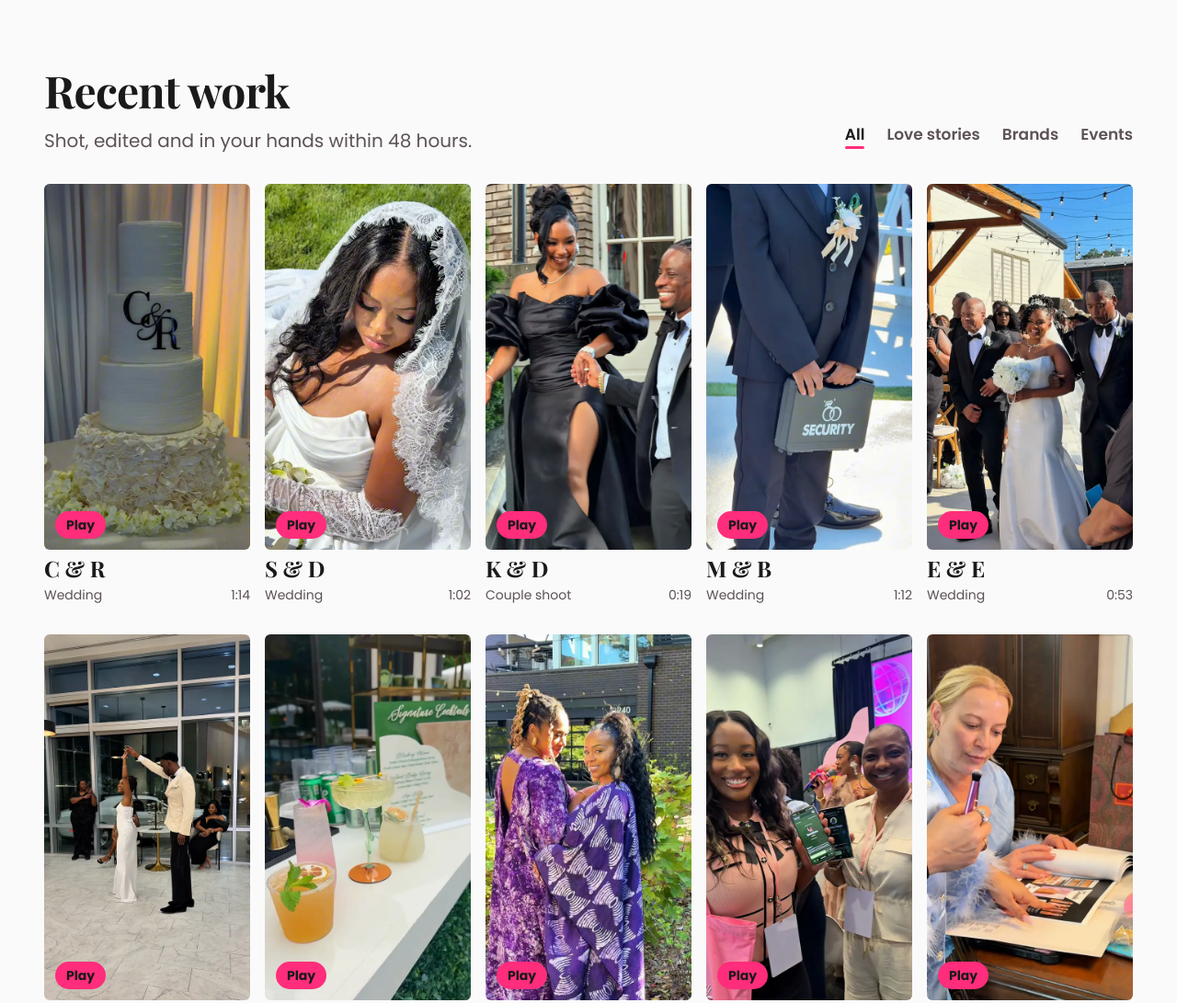
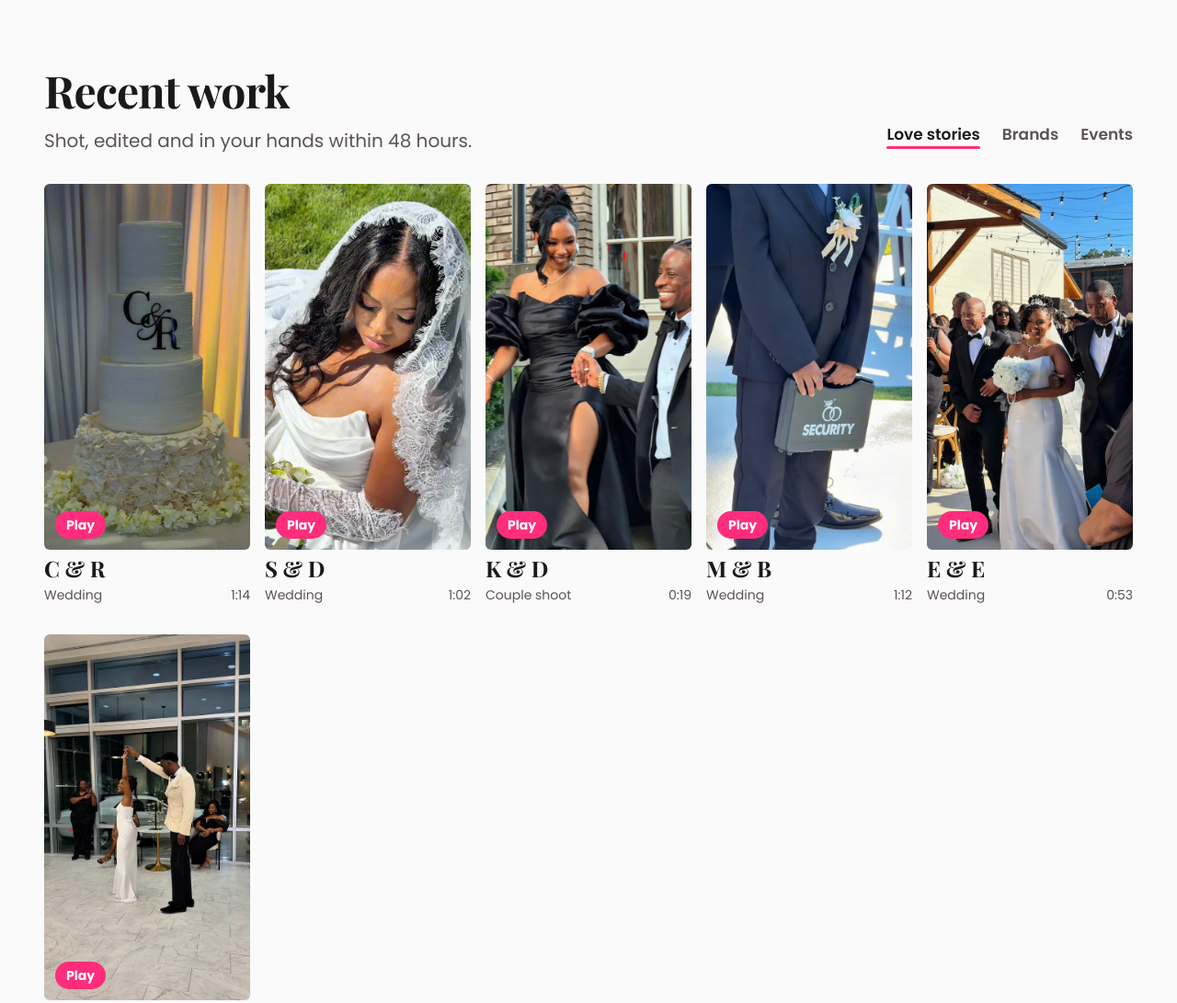
Before and after one commit to adeyvsvf/shotbykissu, a plain HTML site: page index.html in a window 1280 px wide. Shown: the part 840-1931 px from the top of the page at 92% size. Drawn offline with nearby package versions, Linux system fonts and the light colour scheme; a web font is replaced by a local one.

Commit message:
Prevent horizontal scroll, remove All filter, white Play button text
Co-Authored-By: Claude Opus 4.6 <noreply@anthropic.com>

```diff
--- a/css/site.css
+++ b/css/site.css
@@ -67,6 +67,7 @@ html {
   -webkit-text-size-adjust: 100%;
   scroll-behavior: smooth;
   scroll-padding-top: calc(var(--header-h) + var(--s-4));
+  overflow-x: hidden;
 }
 @media (prefers-reduced-motion: reduce) { html { scroll-behavior: auto; } }
 
@@ -488,7 +489,7 @@ a { color: inherit; }
   padding: var(--s-1) var(--s-3);
   border-radius: var(--r-pill);
   background: var(--pink-hot);
-  color: var(--ink);
+  color: var(--white);
   font-size: var(--text-small);
   font-weight: 650;
   opacity: 0;
--- a/index.html
+++ b/index.html
@@ -111,8 +111,7 @@
         <h2 class="heading-l" id="work-title">Recent work</h2>
         <p class="lead work__intro">Shot, edited and in your hands within 48 hours.</p>
         <div class="filters" role="group" aria-label="Filter work">
-          <button class="filter" type="button" data-filter="all" aria-pressed="true">All</button>
-          <button class="filter" type="button" data-filter="love" aria-pressed="false">Love stories</button>
+          <button class="filter" type="button" data-filter="love" aria-pressed="true">Love stories</button>
           <button class="filter" type="button" data-filter="brand" aria-pressed="false">Brands</button>
           <button class="filter" type="button" data-filter="event" aria-pressed="false">Events</button>
         </div>
--- a/js/main.js
+++ b/js/main.js
@@ -118,6 +118,7 @@
     filterBtns.forEach((b) => b.setAttribute('aria-pressed', String(b === btn)));
     applyFilter(btn.dataset.filter);
   }));
+  applyFilter('love');
 
   /* ---------- Reel player (grows out of the tapped frame) ---------- */
   const player = $('.player');
```
